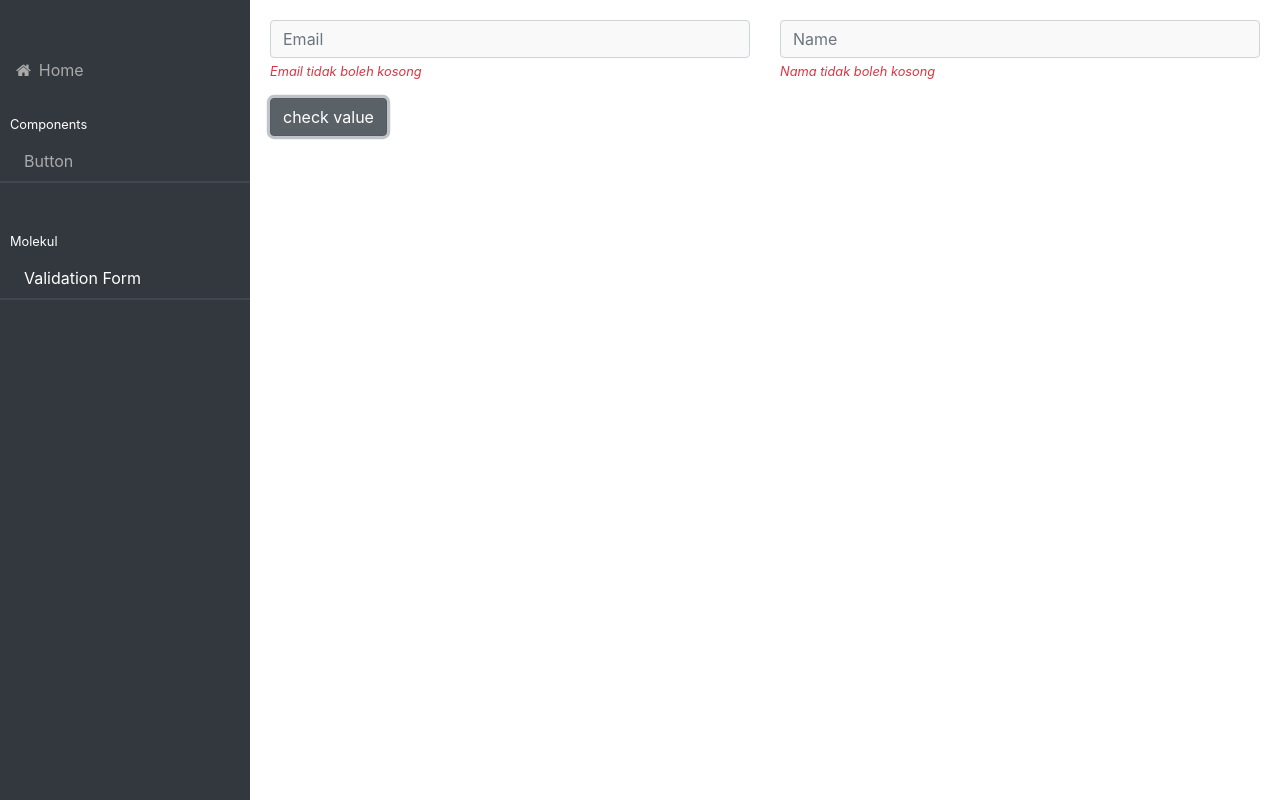
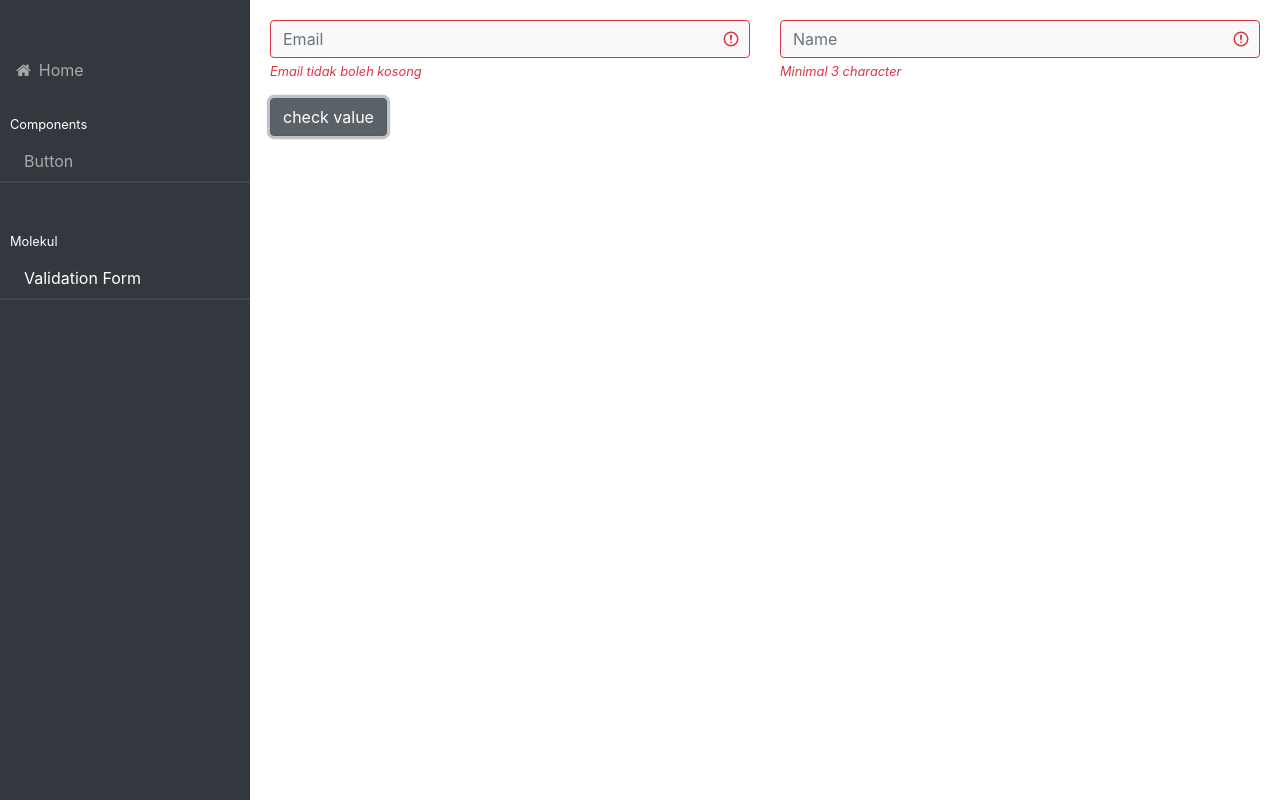
Before and after one commit to swizaesar/react-components, a React (Create React App) app: page /validation-form in a window 1280 px wide. Both pictures are taken after a click on the button "check value". Built offline with nearby package versions, Linux system fonts and the light colour scheme; the HTML template or start-up script is replaced by a standard one.

Commit message:
repair validation form

```diff
--- a/src/Components/Molekul/FormValidation/FormValidation.js
+++ b/src/Components/Molekul/FormValidation/FormValidation.js
@@ -1,12 +1,15 @@
-import React, { Fragment } from "react";
+import React, { Fragment, useState } from "react";
 import { Col } from "reactstrap";
 import renderType from "./renderType";
 
 const FormValidation = ({ form = [], item, validationClick, id }) => {
     const checkVal = true;
+
+    const [isValid, setValid] = useState(false);
     const onGetValue = (param) => {
         let getStatus = form[id];
         console.log(param);
+        setValid(!param.status);
         // console.log("getStatus[param.name]", getStatus[param.name]);
         // getStatus[param.name] = {
         //     value: param.value,
@@ -22,6 +25,8 @@ const FormValidation = ({ form = [], item, validationClick, id }) => {
                     checkVal,
                     validationClick,
                     onGetValue,
+                    isValid,
+                    setValid,
                 })[item.action](item.action)}
             </Col>
         </Fragment>
--- a/src/Components/Molekul/FormValidation/renderType.js
+++ b/src/Components/Molekul/FormValidation/renderType.js
@@ -7,13 +7,18 @@ const renderType = ({
     checkVal,
     validationClick,
     onGetValue = () => {},
+    isValid,
+    setValid,
 }) => {
     return {
         input: () => {
             return (
                 <FormInput
+                    isValid={isValid}
+                    setValid={setValid}
                     validationClick={validationClick}
                     id={id}
+                    character={item.character}
                     action={item.action}
                     status={item.status}
                     onGetValue={onGetValue}
--- a/src/Components/Particle/Form/FormText.js
+++ b/src/Components/Particle/Form/FormText.js
@@ -24,6 +24,7 @@ const FormInput = ({
     className,
     id,
     name,
+    character,
     rows,
     label,
     valid = "Form tidak boleh kosong",
@@ -31,11 +32,15 @@ const FormInput = ({
     onGetValue = () => {},
     readOnly = false,
     status,
+    isValid,
+    setValid,
 }) => {
-    const [isValid, setValid] = useState(false);
     const [showPassword, setShowPassword] = useState(true);
+
+    const [isValue, setValue] = useState("");
     const _onGetValue = (e) => {
-        if (e.target.value === "") {
+        let value = e.target.value;
+        if (value === "") {
             setValid(true);
         } else {
             setValid(false);
@@ -43,9 +48,18 @@ const FormInput = ({
         onGetValue({
             id: id,
             name: e.target.name,
-            value: e.target.value,
-            status: e.target.value === "" ? false : true,
+            value: value,
+            status:
+                character === undefined
+                    ? value === ""
+                        ? false
+                        : true
+                    : character.min.length > value.length ||
+                      character.max.length < value.length
+                    ? false
+                    : true,
         });
+        setValue(value);
     };
     const handlerShowPassword = () => {
         setShowPassword(!showPassword);
@@ -59,6 +73,7 @@ const FormInput = ({
         <FormGroup>
             {label && <label>{label}</label>}
             <Style
+                invalid={isValid}
                 name={name}
                 id={name}
                 onChange={(e) => _onGetValue(e)}
@@ -82,7 +97,15 @@ const FormInput = ({
             )}
             {isValid ? (
                 <small className="text-danger">
-                    <i>{valid}</i>
+                    <i>
+                        {character === undefined
+                            ? valid
+                            : character.min.length > isValue.length
+                            ? character.min.valid
+                            : character.max.length < isValue.length
+                            ? character.max.valid
+                            : valid}
+                    </i>
                 </small>
             ) : (
                 false
--- a/src/Pages/Molekul/ValidationForm.js
+++ b/src/Pages/Molekul/ValidationForm.js
@@ -24,6 +24,16 @@ const ValidationForm = () => {
             valid: "Nama tidak boleh kosong",
             value: "",
             status: false,
+            character: {
+                min: {
+                    length: 3,
+                    valid: "Minimal 3 character",
+                },
+                max: {
+                    length: 10,
+                    valid: "Maximal 10 character",
+                },
+            },
         },
     ];
     const handlerSubmitData = () => {
```
